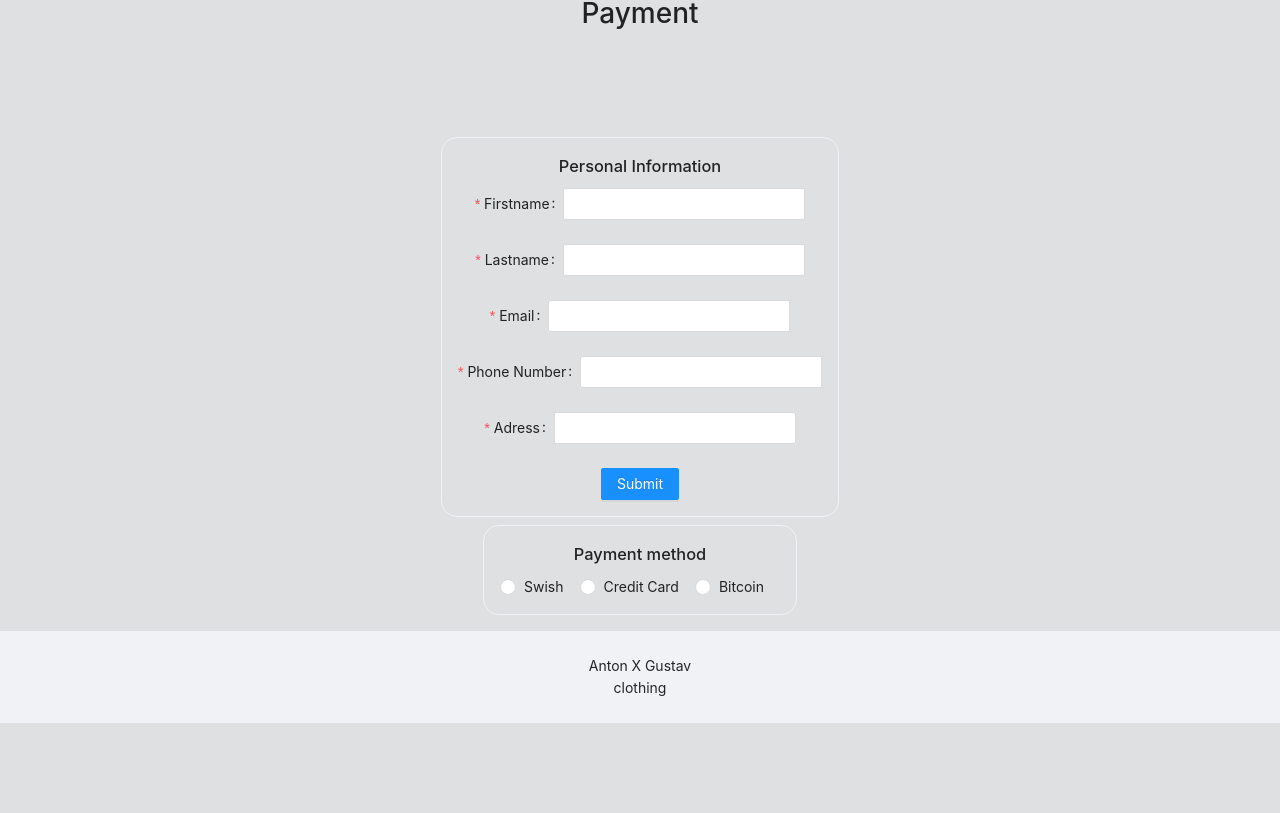
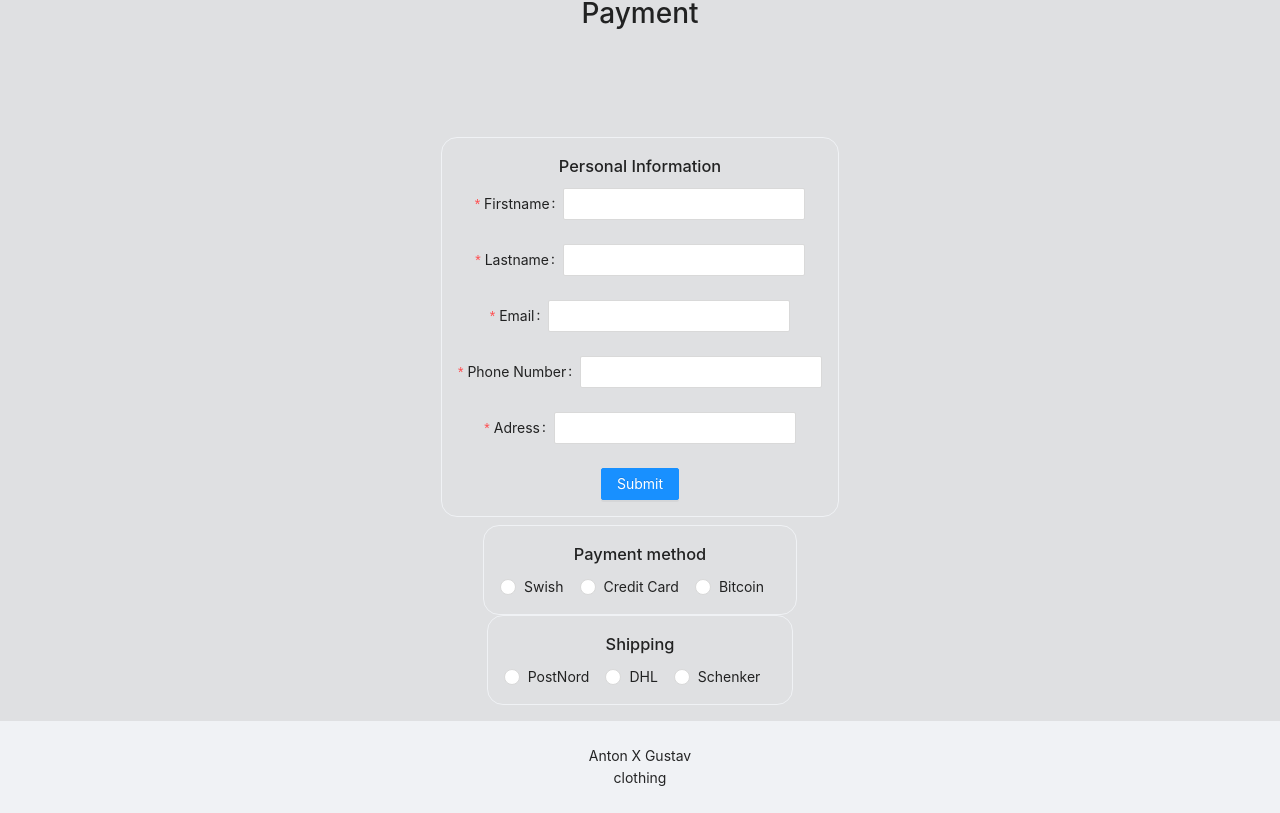
Before and after one commit to lilgujj/axg-shop, a React (Create React App) app: page /checkout in a window 1280 px wide. Shown: the part 489-1302 px from the top of the page. Before the commit the page ends 1212 px from the top, so only its background shows below. Built offline with nearby package versions, Linux system fonts and the light colour scheme; the HTML template or start-up script is replaced by a standard one.

Commit message:
add shipping details and added cartcontext to checkout

```diff
--- a/src/components/checkOut.tsx
+++ b/src/components/checkOut.tsx
@@ -1,20 +1,25 @@
 import { Button, Form, Input, Radio, Select } from "antd";
 import { AntTreeNode, AntTreeNodeProps } from "antd/lib/tree";
-import React, { Component, useDebugValue } from "react";
+import React, { Component, ContextType, useDebugValue } from "react";
 import shopImg from "../images/shop-img.jpg";
 import "../css/layout.css"
 import "../css/checkOut.css"
+import { Link, Route, Switch } from "react-router-dom";
+import { CartContext } from "../context/CartContext";
 
 
 interface State {
     value: number
+    shippingValue: number
 }
 
 class CheckOut extends Component<{}, State> {
-
+    context!: ContextType<typeof CartContext>;
+    static contextType = CartContext;
 
     state = {
         value: 0,
+        shippingValue: 0,
     };
 
     onChange = (e: any) => {
@@ -22,6 +27,16 @@ class CheckOut extends Component<{}, State> {
         const value = e.target.value
         this.setState({
             value: value
+        });
+    };
+
+
+
+    changeShipping = (e: any) => {
+        console.log('radio checked', e.target.value);
+        const value1 = e.target.value
+        this.setState({
+            shippingValue: value1
         });
     };
 
@@ -37,6 +52,7 @@ class CheckOut extends Component<{}, State> {
             number: '${label} is not a valid number!',
         }
     };
+
 
         return(
             <>
@@ -77,6 +93,51 @@ class CheckOut extends Component<{}, State> {
                     </Form>
 
                 </div>
+                <div className="formBorder">
+                    <Form className="flex-col centerY centerX" name="nest-messages" >
+                        <h3>Shipping</h3>
+                        <Radio.Group onChange={this.changeShipping} value={this.state.shippingValue}>
+                            <Link to='/checkOut/postnord'>
+                                <Radio value={1}>PostNord</Radio>
+                            </Link>
+
+                            <Link to='/checkOut/DHL'>
+                                <Radio value={2}>DHL</Radio>
+                            </Link>
+
+                            <Link to="/checkOut/schenker">
+                                <Radio value={3}>Schenker</Radio>
+                            </Link>
+                        </Radio.Group>
+                    </Form>
+
+                </div>
+                    <Switch>
+                        <Route path="/checkOut/postnord">
+                            <div>
+                                <h3>PostNord</h3>
+                                <p>Shipping price: 59kr</p>
+                                <p>{this.context.total}kr + 59kr</p>
+                                <h3 style={{ color: 'red' }}>Total: {this.context.total + 59}kr</h3>
+                            </div>
+                        </Route>
+                        <Route path="/checkOut/DHL">
+                            <div>
+                                <h3>DHL</h3>
+                                <p>Shipping price: 79kr</p>
+                                <p>{this.context.total}kr + 79kr</p>
+                                <h3 style={{ color: 'red' }}>Total: {this.context.total + 79}kr</h3>
+                            </div>
+                        </Route>
+                        <Route path="/checkOut/schenker">
+                            <div>
+                                <h3>Schenker</h3>
+                                <p>Shipping price: 109kr</p>
+                                <p>{this.context.total}kr + 109kr</p>
+                                <h3 style={{ color: 'red' }}>Total: {this.context.total + 109}kr</h3>
+                            </div>
+                        </Route>
+                    </Switch>
 
 
             </div>
```
